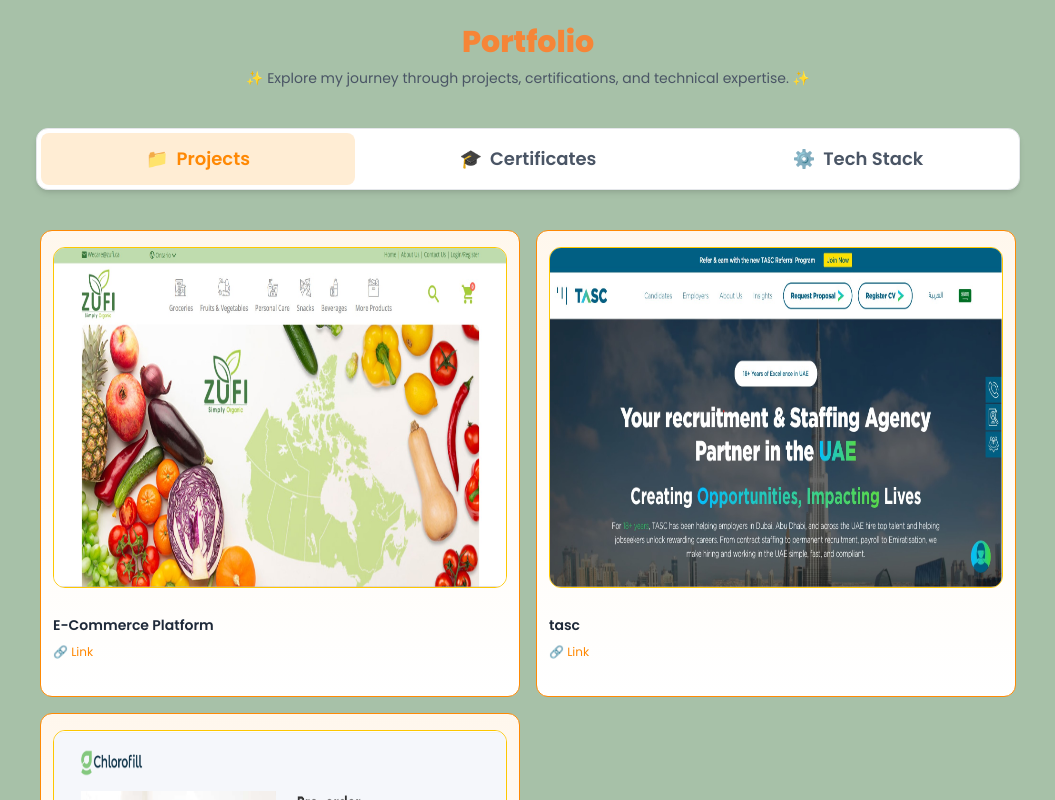
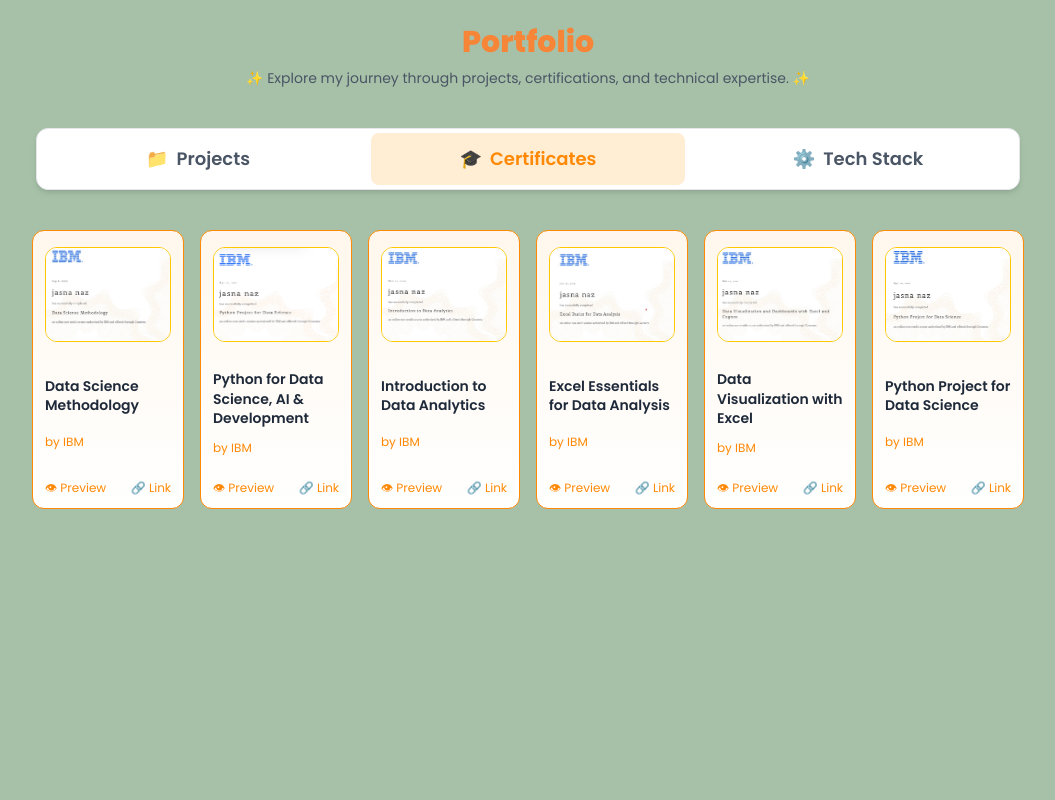
Before and after one commit to jasna18/vue-portfolio-new, a Vue app in the folder portfolio-new/: page / in a window 1280 px wide. Shown: the part 1640-2440 px from the top of the page, without its empty margins (112-1167 px from the left). Built offline with nearby package versions, Linux system fonts and the light colour scheme.

Commit message:
change certificates as active tab

```diff
--- a/portfolio-new/src/components/composobles/PortfolioTabs.vue
+++ b/portfolio-new/src/components/composobles/PortfolioTabs.vue
@@ -35,7 +35,7 @@
 import Certificates from "../Page/Certificates.vue"
 import TechStack from "../Page/TechStack.vue"
 
-const activeTab = ref("projects")
+const activeTab = ref("certificates")
 
 const tabs = [
   { id: "projects", label: "Projects", icon: "📁" },
```
